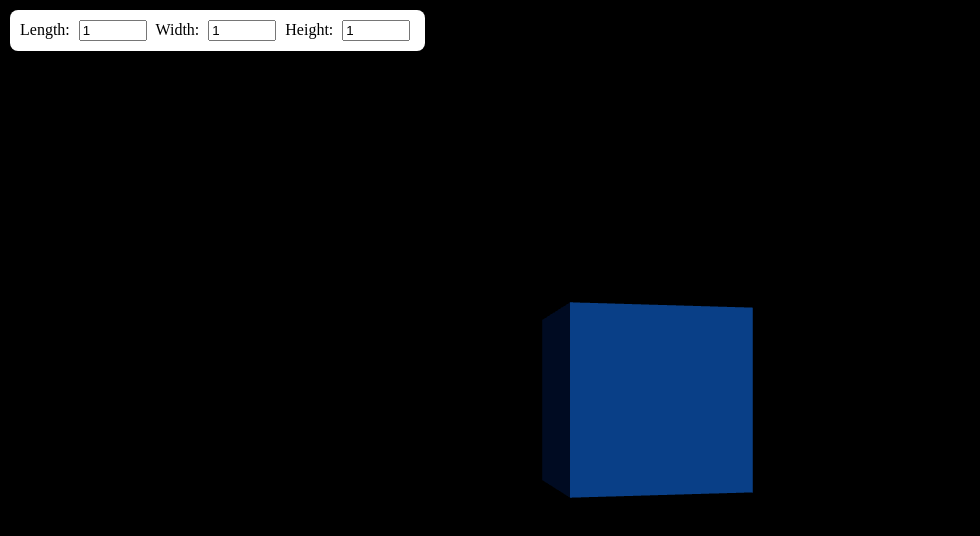
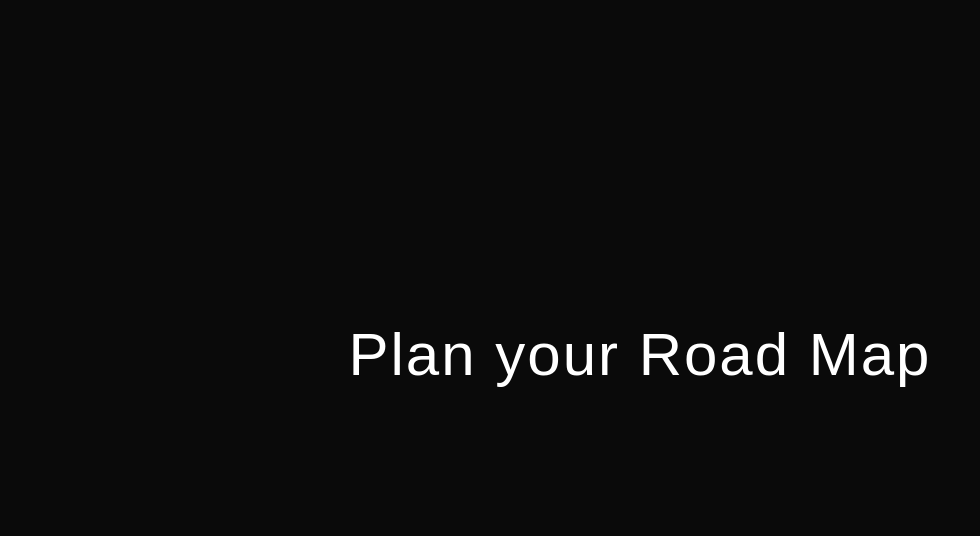
Before and after one commit to vincentsyx/3d-box-preview, a plain HTML site: page index.html in a window 1280 px wide. Shown: the whole page, without its empty margins (0-980 px from the left). Drawn offline with nearby package versions, Linux system fonts and the light colour scheme; animation ran at ten frames a second.

Commit message:
Update index.html

```diff
--- a/index.html
+++ b/index.html
@@ -1,69 +1,63 @@
 <!DOCTYPE html>
 <html lang="en">
 <head>
-  <meta charset="UTF-8">
-  <title>3D Box Preview</title>
+  <meta charset="UTF-8" />
+  <title>Plan your Road Map</title>
   <style>
-    body { margin: 0; background: #f9f9f9; }
-    canvas { display: block; }
-    #controls { position: fixed; top: 10px; left: 10px; background: white; padding: 10px; border-radius: 8px; box-shadow: 0 4px 10px rgba(0,0,0,0.1); }
-    input { width: 60px; margin: 0 5px; }
+    html, body {
+      margin: 0;
+      padding: 0;
+      background: #0a0a0a;
+      overflow: hidden;
+      height: 100vh;
+    }
+
+    #tsparticles {
+      position: absolute;
+      width: 100%;
+      height: 100%;
+      z-index: 1;
+      pointer-events: none; /* Ensures it doesn't block interactions */
+    }
+
+    .hero-text {
+      position: relative;
+      z-index: 2;
+      color: white;
+      font-size: 60px;
+      text-align: center;
+      top: 40%;
+      font-family: 'Orbitron', sans-serif;
+      letter-spacing: 2px;
+    }
   </style>
+  <script src="https://cdn.jsdelivr.net/npm/tsparticles@3/tsparticles.bundle.min.js"></script>
 </head>
 <body>
+  <div id="tsparticles"></div>
+  <div class="hero-text">Plan your Road Map</div>
 
-<div id="controls">
-  Length: <input type="number" id="length" value="1" min="0.1">
-  Width: <input type="number" id="width" value="1" min="0.1">
-  Height: <input type="number" id="height" value="1" min="0.1">
-</div>
-
-<script src="https://cdn.jsdelivr.net/npm/three@0.160.0/build/three.min.js"></script>
-<script>
-  const scene = new THREE.Scene();
-  const camera = new THREE.PerspectiveCamera(50, window.innerWidth/window.innerHeight, 0.1, 1000);
-  const renderer = new THREE.WebGLRenderer({antialias: true});
-  renderer.setSize(window.innerWidth, window.innerHeight);
-  document.body.appendChild(renderer.domElement);
-
-  const light = new THREE.DirectionalLight(0xffffff, 1);
-  light.position.set(5, 5, 5);
-  scene.add(light);
-  scene.add(new THREE.AmbientLight(0x404040));
-
-  const material = new THREE.MeshStandardMaterial({ color: 0x007bff });
-
-  let boxMesh = null;
-
-  function createBox(length, width, height) {
-    if (boxMesh) {
-      scene.remove(boxMesh);
-      boxMesh.geometry.dispose();
-    }
-    const geometry = new THREE.BoxGeometry(length, height, width);
-    boxMesh = new THREE.Mesh(geometry, material);
-    scene.add(boxMesh);
-  }
-
-  createBox(1, 1, 1);
-  camera.position.z = 5;
-
-  function animate() {
-    requestAnimationFrame(animate);
-    if (boxMesh) boxMesh.rotation.y += 0.005;
-    renderer.render(scene, camera);
-  }
-  animate();
-
-  document.querySelectorAll('#length, #width, #height').forEach(input => {
-    input.addEventListener('input', () => {
-      const l = parseFloat(document.getElementById('length').value);
-      const w = parseFloat(document.getElementById('width').value);
-      const h = parseFloat(document.getElementById('height').value);
-      createBox(l, w, h);
+  <script>
+    tsParticles.load("tsparticles", {
+      fullScreen: { enable: false },
+      background: { color: "#0a0a0a" },
+      particles: {
+        number: { value: 300 },
+        size: { value: 4 },
+        move: { enable: true, speed: 1, direction: "none" },
+        color: { value: "#00ffcc" },
+        shape: { type: "circle" },
+        opacity: { value: 0.7 }
+      },
+      interactivity: {
+        events: {
+          onHover: { enable: true, mode: "repulse" },
+        },
+        modes: {
+          repulse: { distance: 100, duration: 0.4 }
+        }
+      }
     });
-  });
-</script>
-
+  </script>
 </body>
 </html>
```
